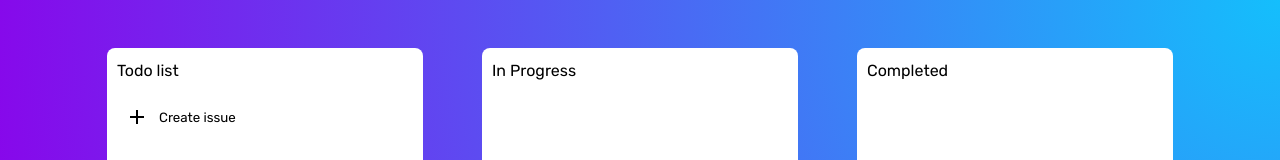
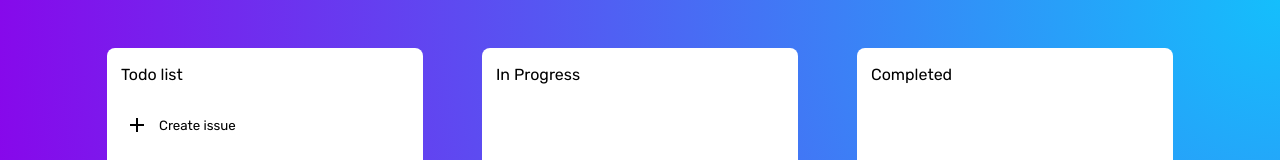
Before and after one commit to Coder-Arm/Jira_Clone, a plain HTML site: page index.html in a window 1280 px wide. Shown: the top 160 px of the page. Drawn offline with nearby package versions, Linux system fonts and the light colour scheme.

Commit message:
changed style in top of box

```diff
--- a/style.css
+++ b/style.css
@@ -29,6 +29,8 @@ body {
   display: flex;
   justify-content: space-between;
   align-items: center;
+  border-radius: 4px;
+  padding: 4px;
 }
 .three-dot {
   visibility: hidden;
```
